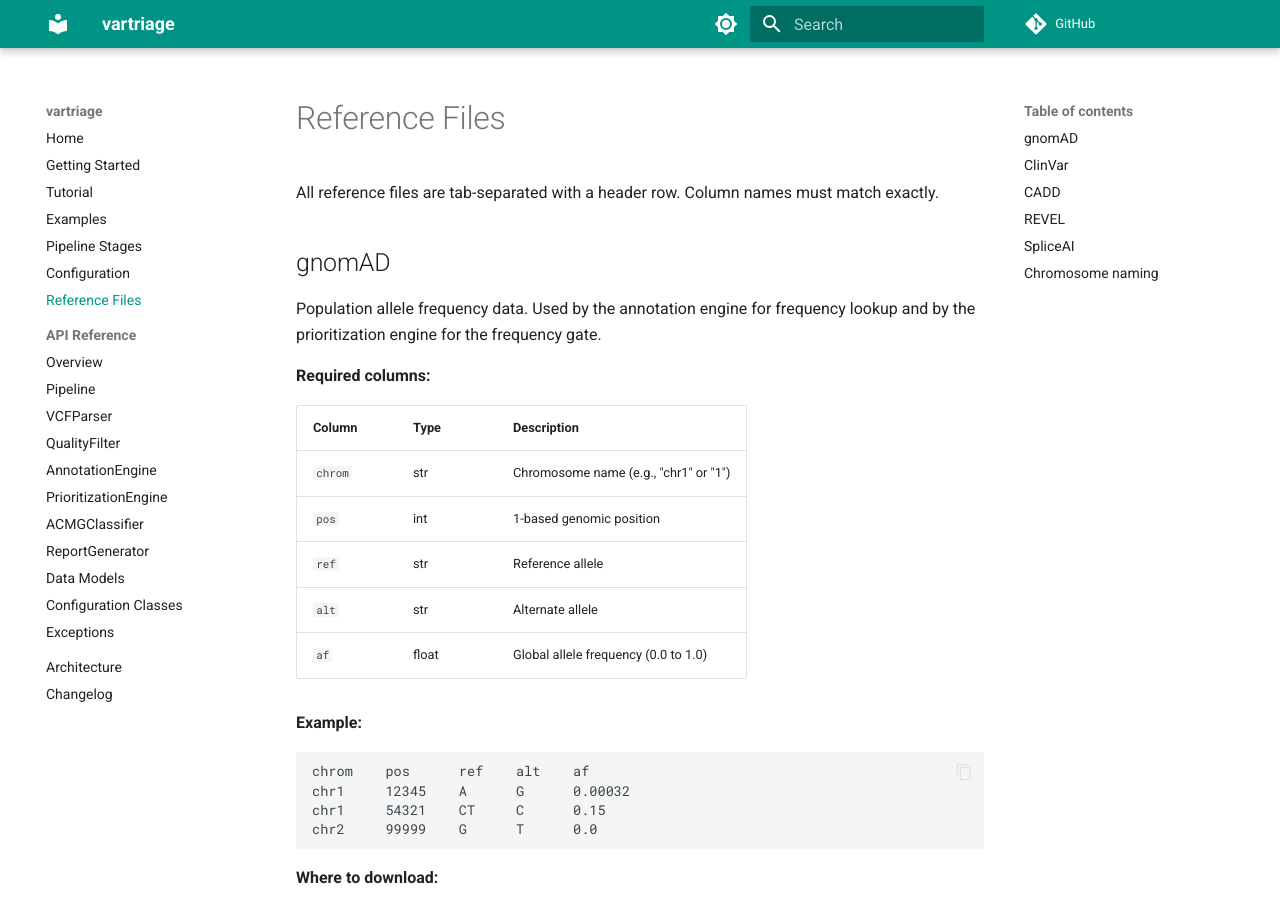
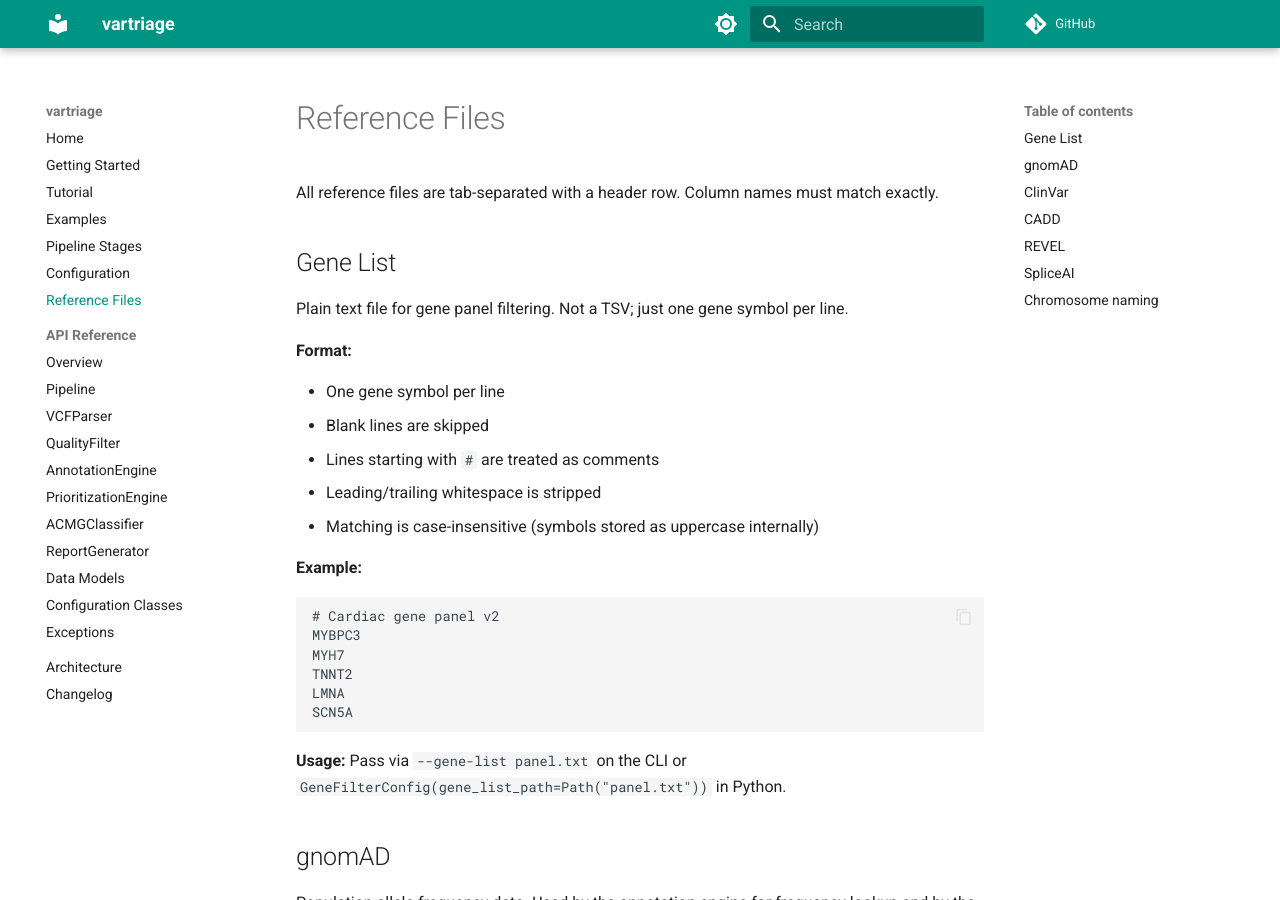
Before and after one commit to Behordeun/vartriage, an MkDocs documentation site: the page built from docs/reference-files.md, in a window 1280 px wide and 900 px high. Built offline with MkDocs 1.6.1 and Material for MkDocs 9.7.7, drawn with Linux system fonts in a browser that asks for light colours; comment, search, counter and statistics services are not loaded.

Commit message:
docs: add gene list filtering to configuration, pipeline, reference, tutorial, and examples
Add GeneFilterConfig section to configuration.md. Add Gene Filtering stage to pipeline-stages.md. Add gene list file format to reference-files.md. Add --gene-list to CLI examples in tutorial.md and examples.md. Update PipelineConfig table. Clean up punctuation.

````diff
--- a/docs/examples.md
+++ b/docs/examples.md
@@ -77,6 +77,7 @@
     --cadd-scores refs/cadd_v1.7.tsv \
     --revel-scores refs/revel_v1.3.tsv \
     --spliceai-scores refs/spliceai_scores.tsv
+    --gene-list refs/cardiac_panel.txt
   echo "Done: $sample"
 done
 ```
--- a/docs/reference-files.md
+++ b/docs/reference-files.md
@@ -1,6 +1,31 @@
 # Reference Files
 
 All reference files are tab-separated with a header row. Column names must match exactly.
+
+## Gene List
+
+Plain text file for gene panel filtering. Not a TSV; just one gene symbol per line.
+
+**Format:**
+
+- One gene symbol per line
+- Blank lines are skipped
+- Lines starting with `#` are treated as comments
+- Leading/trailing whitespace is stripped
+- Matching is case-insensitive (symbols stored as uppercase internally)
+
+**Example:**
+
+```text
+# Cardiac gene panel v2
+MYBPC3
+MYH7
+TNNT2
+LMNA
+SCN5A
+```
+
+**Usage:** Pass via `--gene-list panel.txt` on the CLI or `GeneFilterConfig(gene_list_path=Path("panel.txt"))` in Python.
 
 ## gnomAD
 
--- a/docs/tutorial.md
+++ b/docs/tutorial.md
@@ -130,6 +130,7 @@
   --cadd-scores references/cadd_v1.7.tsv \
   --revel-scores references/revel_v1.3.tsv \
   --spliceai-scores references/spliceai_scores.tsv
+  --gene-list references/cardiac_panel.txt
 ```
 
 Output is identical to the Python API: same JSON structure, same ranking.
````
Also changed, not shown: docs/configuration.md (+18 -0 lines), docs/pipeline-stages.md (+28 -4 lines).
